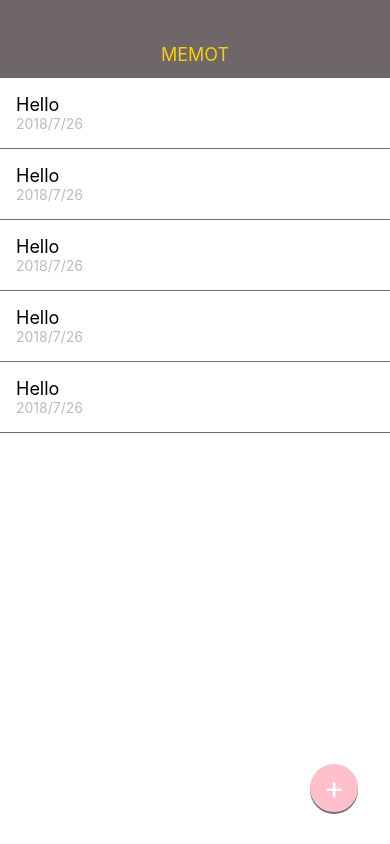
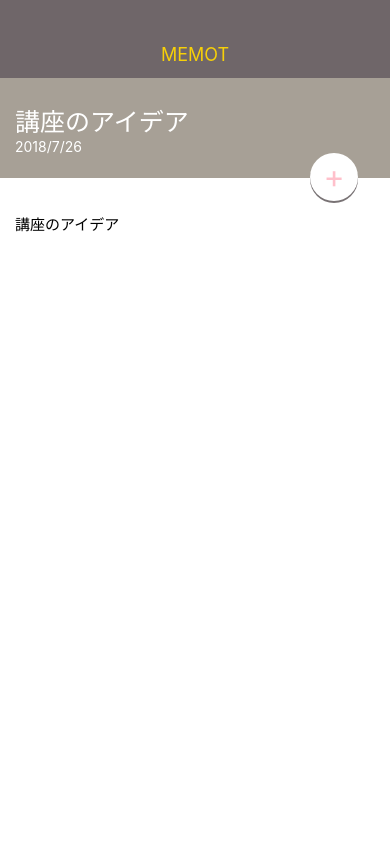
Before and after one commit to muscle-rabbit/MemoApp, a React Native app: screen / in a window 390 px wide. Built offline with nearby package versions, Linux system fonts and the light colour scheme.

Commit message:
Style MemoDetailScreen

```diff
--- a/App.js
+++ b/App.js
@@ -1,7 +1,7 @@
 import React from 'react';
 import { StyleSheet, View } from 'react-native';
-import MemoListScreen from './src/screens/MemoListScreen';
 import Header from './src/components/Header';
+import MemoDetailScreen from './src/screens/MemoDetailScreen';
 
 const styles = StyleSheet.create({
   container: {
@@ -18,7 +18,7 @@ export default class App extends React.Component {
     return (
       <View style={styles.container}>
         <Header />
-        <MemoListScreen />
+        <MemoDetailScreen />
       </View>
     );
   }
--- a/src/elements/CircleButton.js
+++ b/src/elements/CircleButton.js
@@ -25,9 +25,18 @@ const styles = StyleSheet.create({
 
 class CircleButton extends React.Component {
   render() {
+    const { style, color } = this.props;
+
+    let bgColor = '#ffc0cb';
+    let textColor = '#fff';
+
+    if (color === 'white') {
+      bgColor = '#fff';
+      textColor = '#ffc0cb';
+    }
     return (
-      <View style={styles.circleBottun}>
-        <Text style={styles.circleButtonTitle}>
+      <View style={[styles.circleBottun, style, { backgroundColor: bgColor }]}>
+        <Text style={[styles.circleButtonTitle, { color: textColor }]}>
           {this.props.children}
         </Text>
       </View>
--- /dev/null
+++ b/src/screens/MemoDetailScreen.js
@@ -0,0 +1,53 @@
+import * as React from 'react';
+import { StyleSheet, Text, View } from 'react-native';
+import CircleButton from '../elements/CircleButton';
+
+const styles = StyleSheet.create({
+  container: {
+    width: '100%',
+    flex: 1,
+  },
+  memoDetailHeader: {
+    backgroundColor: '#A7A096',
+    height: 100,
+    justifyContent: 'center',
+    padding: 15,
+  },
+  memoDetailHeaderTitle: {
+    color: 'white',
+    fontSize: 25,
+  },
+  memoDetailHeaderDate: {
+    color: 'white',
+  },
+  memoDetailContent: {
+    paddingLeft: 15,
+    paddingTop: 35,
+    fontSize: 15,
+  },
+  editButton: {
+    top: 75,
+  },
+});
+
+class MemoDetailScreen extends React.Component {
+  render() {
+    return (
+      <View style={styles.container}>
+        <View>
+          <View style={styles.memoDetailHeader}>
+            <Text style={styles.memoDetailHeaderTitle}>講座のアイデア</Text>
+            <Text style={styles.memoDetailHeaderDate}>2018/7/26</Text>
+          </View>
+        </View>
+        <View>
+          <Text style={styles.memoDetailContent}>講座のアイデア</Text>
+        </View>
+
+        <CircleButton color="white" style={styles.editButton}>+</CircleButton>
+      </View>
+    );
+  }
+}
+
+export default MemoDetailScreen;
```
